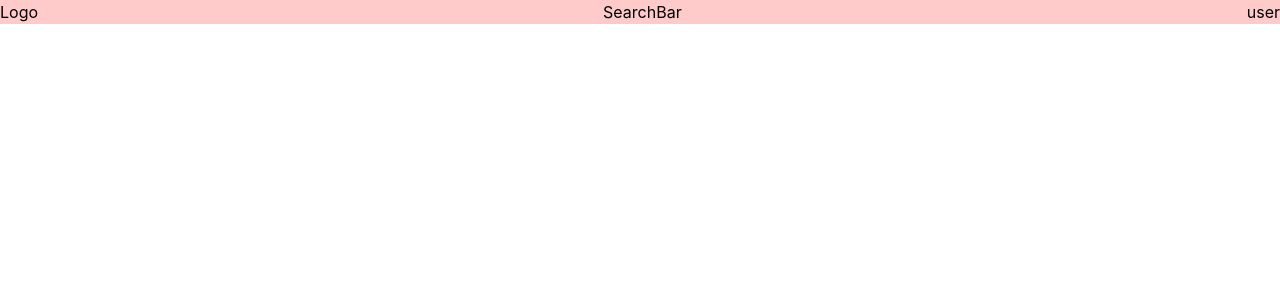
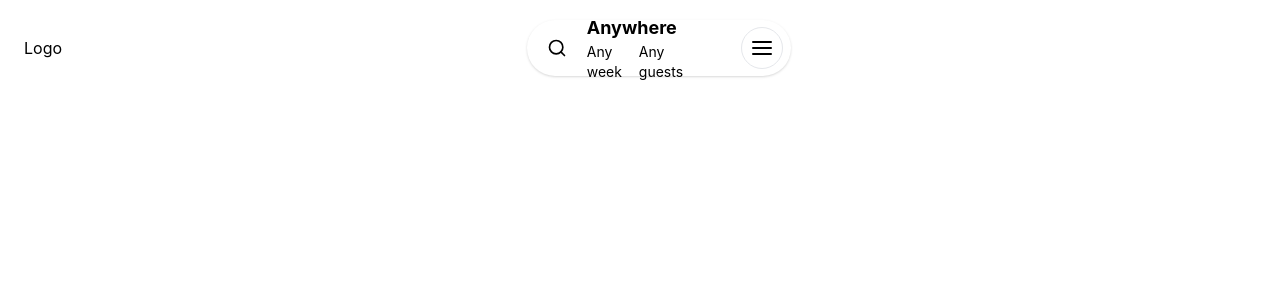
Before and after one commit to realmowhamad/travel, a React (Create React App) app: page / in a window 1280 px wide. Shown: the top 300 px of the page. Built offline with nearby package versions, Linux system fonts and the light colour scheme.

Commit message:
navBar sm size

```diff
--- a/src/Components/Navbar/Navbar.jsx
+++ b/src/Components/Navbar/Navbar.jsx
@@ -1,11 +1,31 @@
 import React from 'react';
+import style from './Navbar.module.css'
+import { FiSearch, FiMenu } from 'react-icons/fi'
 
 const Navbar = () => {
     return (
-        <div className='w-full flex items-center justify-between'>
-            <div>Logo</div>
-            <div>SearchBar</div>
-            <div>user</div>
+        <div className='w-full flex items-center justify-center sm:justify-between h-20 py-3 px-6 my-2 '>
+            <div className='hidden sm:block'>Logo</div>
+            <div className={`${style.searchBar} w-full sm:w-auto h-full bg-white flex items-center `}>
+                <i className='text-xl px-5'><FiSearch /></i>
+                <div className=' flex flex-col w-3/6'>
+                    <h1 className='font-bold text-lg'>Anywhere</h1>
+                    <div className='flex text-sm'>
+                        <p className='pr-2'>Any week</p>
+                        <p>Any guests</p>
+                    </div>
+                </div>
+
+                {/* menu icon */}
+                <div className=' w-3/6 flex justify-end '>
+                    <i className='mx-2 border text-2xl p-2 rounded-full'>
+                        <FiMenu />
+                    </i>
+                </div>
+            </div>
+            <div className='hidden sm:block'>
+
+            </div>
         </div>
     );
 }
--- /dev/null
+++ b/src/Components/Navbar/Navbar.module.css
@@ -0,0 +1,5 @@
+.searchBar{
+box-shadow: rgba(0, 0, 0, 0.1) 0px 1px 3px 0px, rgba(0, 0, 0, 0.06) 0px 1px 2px 0px;
+    border-radius: 100px;
+
+}
--- a/src/Pages/Mainpage/Main.jsx
+++ b/src/Pages/Mainpage/Main.jsx
@@ -3,7 +3,7 @@ import Navbar from "../../Components/Navbar/Navbar";
 
 export default function Main() {
     return (
-        <div className="bg-red-200 flex-grow">
+        <div className=" flex-grow">
             <Navbar />
 
         </div>
```
